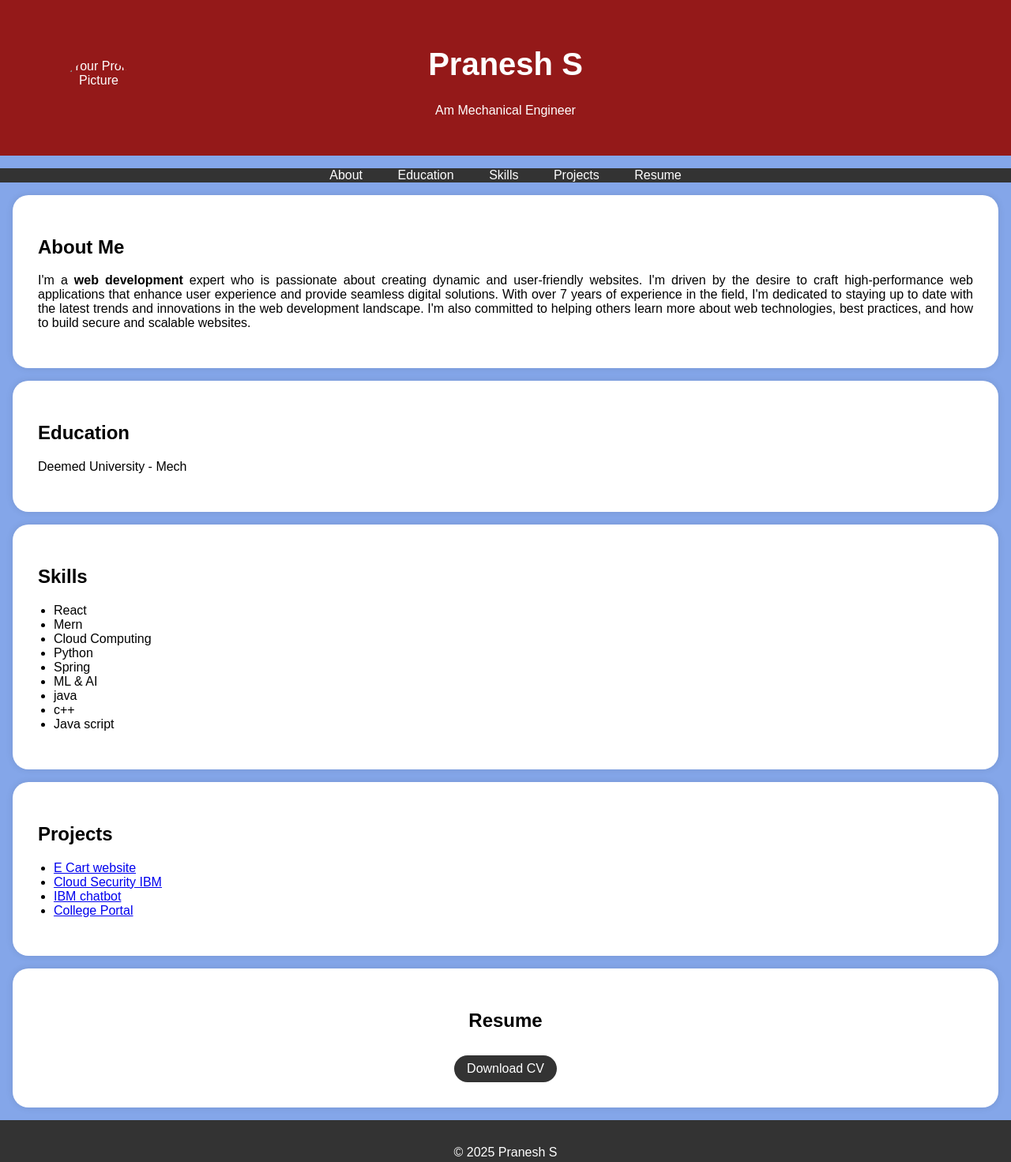
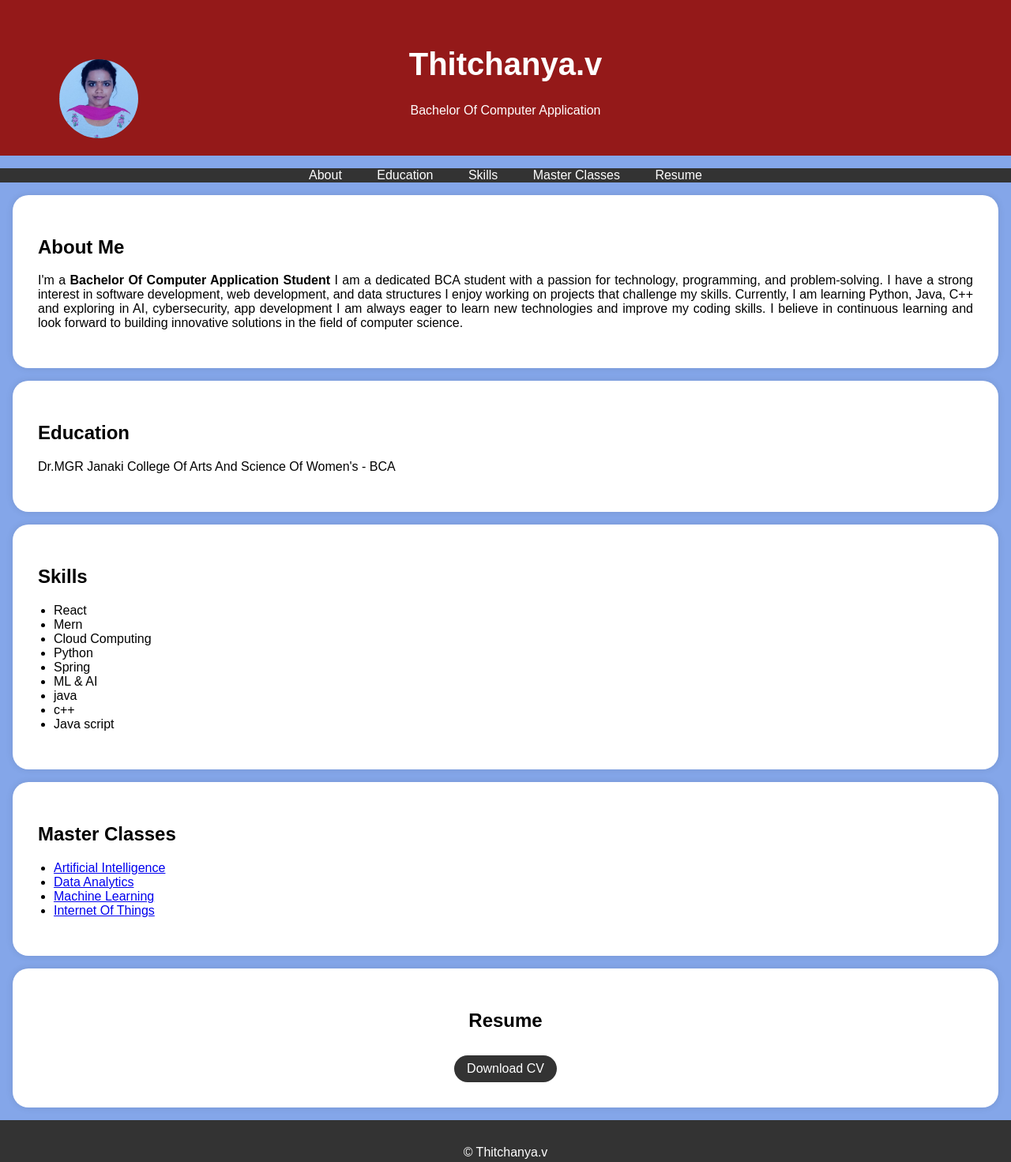
Before and after one commit to thitchanya/Thitchanya.V, a plain HTML site: page index.html in a window 1280 px wide. Shown: the whole page at 79% size. Drawn offline with Linux system fonts and the light colour scheme.

Commit message:
Update index.html

```diff
--- a/index.html
+++ b/index.html
@@ -95,9 +95,9 @@
     <header>
         <div class="header-content">
             <!-- Add your profile picture here -->
-            <img src="passport photo.jpg" alt="Your Profile Picture" class="profile-picture">
-            <h1>Pranesh S</h1>
-            <p>Am Mechanical Engineer</p>
+            <img src="photo.jpg" alt="Your Profile Picture" class="profile-picture">
+            <h1>Thitchanya.v</h1>
+            <p>Bachelor Of Computer Application</p>
         </div>
     </header>
 
@@ -106,7 +106,7 @@
             <li><a href="#about">About</a></li>
             <li><a href="#education">Education</a></li>
             <li><a href="#skills">Skills</a></li>
-            <li><a href="#projects">Projects</a></li>
+            <li><a href="#projects">Master Classes</a></li>
             <li><a href="#resume">Resume</a></li>
 
         </ul>
@@ -115,12 +115,12 @@
     <section id="about">
         <div class="section-content">
             <h2>About Me</h2>
-            <p>I'm a <b>web development</b> expert who is passionate about creating dynamic and user-friendly websites.
-                I'm driven by the desire to craft high-performance web applications that enhance user experience and provide
-                 seamless digital solutions. With over 7 years of experience in the field, I'm dedicated to staying up to date
-                 with the latest trends and innovations in the
-                 web development landscape. I'm also committed to helping others learn more about web technologies,
-                 best practices, and how to build secure and scalable websites.</p>
+            <p>I'm a <b>Bachelor Of Computer Application Student</b> I am a dedicated BCA student with a passion for technology, programming, and problem-solving.
+ I have a strong interest in software development, web development, and data structures
+I enjoy working on projects that challenge my skills.
+Currently, I am learning Python, Java, C++ and exploring in AI, cybersecurity, app development
+I am always eager to learn new technologies and improve my coding skills.
+ I believe in continuous learning and look forward to building innovative solutions in the field of computer science. </p>
 
         </div>
     </section>
@@ -128,7 +128,7 @@
     <section id="education">
         <div class="section-content">
             <h2>Education</h2>
-            <p>Deemed University  - Mech</p>
+            <p>Dr.MGR Janaki College Of Arts And Science Of Women's - BCA</p>
 
 
         </div>
@@ -151,14 +151,14 @@
         </div>
     </section>
 
-    <section id="projects">
+    <section id="Master Classes">
         <div class="section-content">
-            <h2>Projects</h2>
+            <h2>Master Classes</h2>
             <ul>
-                <li><a href="#">E Cart website</a></li>
-                <li><a href="#">Cloud Security IBM</a></li>
-                <li><a href="#">IBM chatbot</a></li>
-                <li><a href="#">College Portal</a></li>
+                <li><a href="#">Artificial Intelligence</a></li>
+                <li><a href="#">Data Analytics</a></li>
+                <li><a href="#">Machine Learning</a></li>
+                <li><a href="#">Internet Of Things</a></li>
                 <!-- Add more project links here -->
             </ul>
         </div>
@@ -176,7 +176,7 @@
     </section>
 
     <footer>
-        <p>&copy; 2025 Pranesh S</p>
+        <p>&copy; Thitchanya.v</p>
     </footer>
 
     <script>
```
